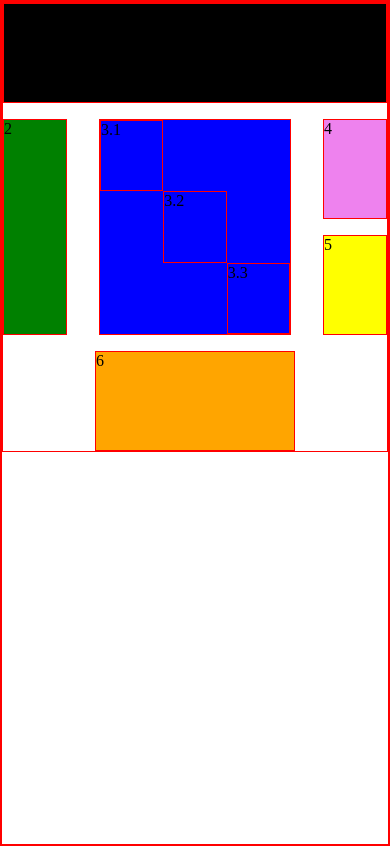
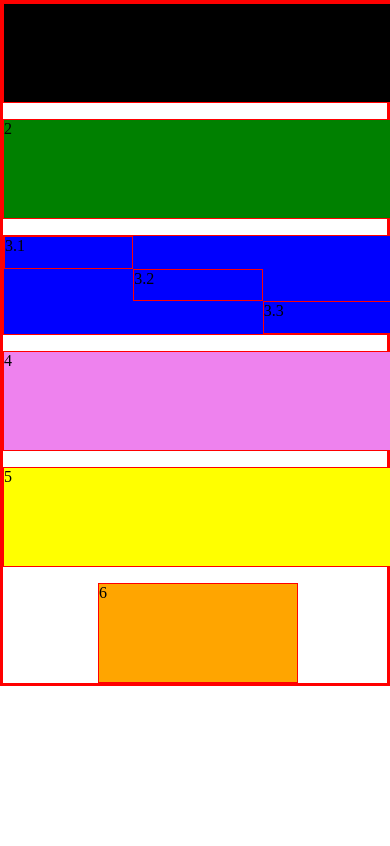
Before and after one commit to alexandermacias59/grid-test-alex, a plain HTML site: page index.html in a window 390 px wide. Drawn offline with Linux system fonts and the light colour scheme.

Commit message:
aggiunto media queries mobile e tablet

```diff
--- a/style.css
+++ b/style.css
@@ -89,3 +89,35 @@ body{
 .orange{
     background-color: orange;
 }
+
+@media(max-width:768px) {
+    .container{
+        grid-template-columns: 30vh 25vh 80vh 25vh 30vh;
+        grid-template-rows: repeat(5, 1fr);
+        grid-template-areas:
+    "header header"
+    "menu menu"
+    "main main"
+    "widget1 widget2"
+    "footer footer";
+}
+}
+
+@media (max-width: 480px){
+    .container{
+        grid-template-columns: 100vw;
+        grid-template-rows: repeat(6, 1fr);
+        grid-template-areas:
+    "header"
+    "menu"
+    "main"
+    "widget1"
+    "widget2"
+    "footer";
+
+
+    }
+    body{
+        height: auto;
+    }
+}
```
